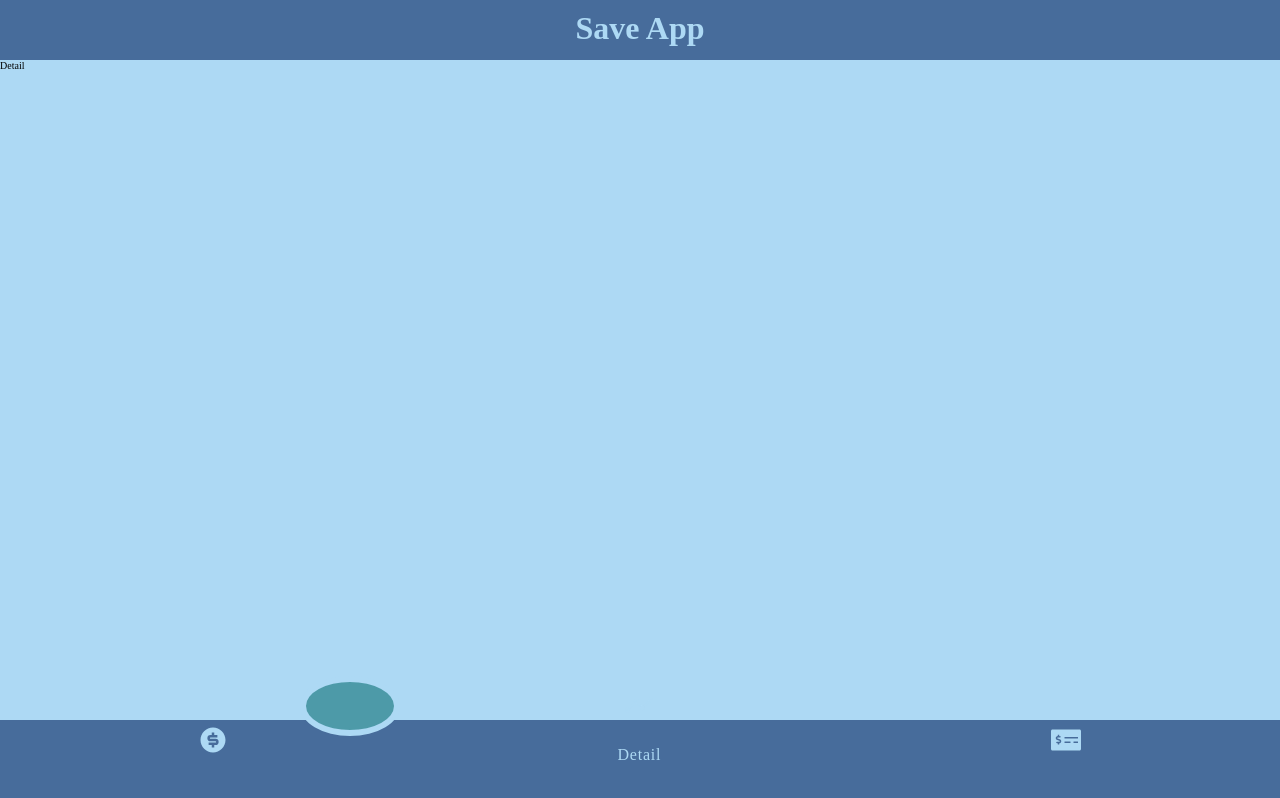
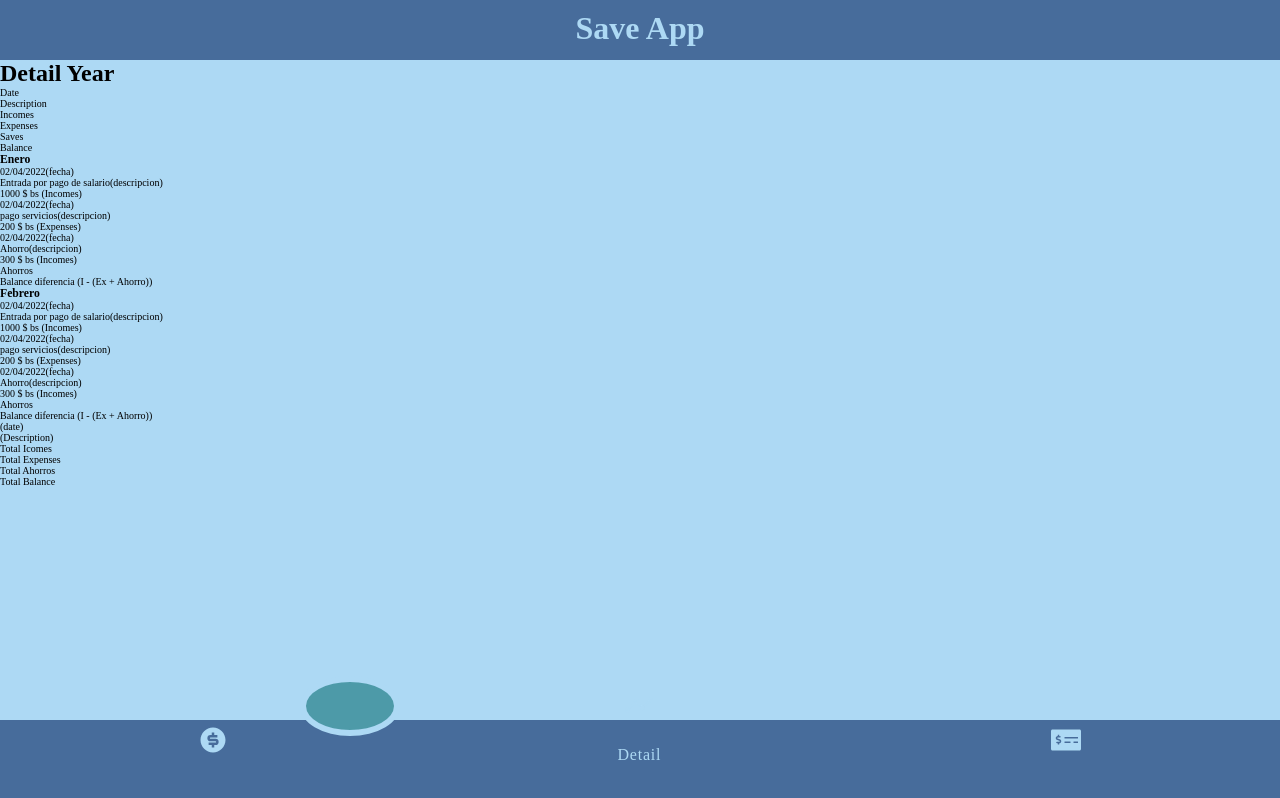
Before and after one commit to jyunakaike/SavesApp, a React app: page / in a window 1280 px wide. Built offline with nearby package versions, Linux system fonts and the light colour scheme.

Commit message:
feat:detail component layout

```diff
--- a/src/pages/Detail/index.jsx
+++ b/src/pages/Detail/index.jsx
@@ -1,4 +1,5 @@
 import React, { useEffect } from 'react';
+
 
 import './style.css';
 
@@ -9,6 +10,119 @@ export const Detail = ({ setActive }) => {
 
 
   return (
-    <div>Detail</div>
+    <section className={'Detail-container'}>
+      <header className={'Detail-header'}><h2>Detail Year</h2></header>
+      <nav className='Detail-nav'  >
+        <div>Date</div>
+        <div>Description</div>
+        <div>Incomes</div>
+        <div>Expenses</div>
+        <div>Saves</div>
+        <div>Balance</div>
+      </nav>
+
+      <main className='Detail-table'>
+        {/* tabla1  */}
+        <div className='Detail-table-container'>
+          <div className='Detail-table-title'>
+            <h3>Enero</h3>
+          </div>
+
+          <div className='Detail-table-detail'>
+            <div>02/04/2022(fecha)</div>
+            <div>Entrada por pago de salario(descripcion)</div>
+            <div>1000 $ bs (Incomes)</div>
+            <div></div>
+            <div></div>
+            <div></div>
+          </div>
+
+          <div className='Detail-table-detail' >
+            <div>02/04/2022(fecha)</div>
+            <div>pago servicios(descripcion)</div>
+            <div></div>
+            <div>200 $ bs (Expenses)</div>
+            <div></div>
+            <div></div>
+          </div>
+
+          <div className='Detail-table-detail'>
+            <div>02/04/2022(fecha)</div>
+            <div>Ahorro(descripcion)</div>
+            <div></div>
+            <div></div>
+            <div>300 $ bs (Incomes)</div>
+            <div></div>
+          </div>
+
+          <div className='Detail-table-detail'>
+            <div></div>
+            <div></div>
+            <div></div>
+            <div></div>
+            <div>Ahorros</div>
+            <div>Balance diferencia (I - (Ex + Ahorro))</div>
+          </div>
+        </div>
+
+
+        {/* tabla2  */}
+        <div className='Detail-table-container'>
+          <div className='Detail-table-title'>
+            <h3>Febrero</h3>
+          </div>
+
+          <div className='Detail-table-detail'>
+            <div>02/04/2022(fecha)</div>
+            <div>Entrada por pago de salario(descripcion)</div>
+            <div>1000 $ bs (Incomes)</div>
+            <div></div>
+            <div></div>
+            <div></div>
+          </div>
+
+          <div className='Detail-table-detail' >
+            <div>02/04/2022(fecha)</div>
+            <div>pago servicios(descripcion)</div>
+            <div></div>
+            <div>200 $ bs (Expenses)</div>
+            <div></div>
+            <div></div>
+          </div>
+
+          <div className='Detail-table-detail'>
+            <div>02/04/2022(fecha)</div>
+            <div>Ahorro(descripcion)</div>
+            <div></div>
+            <div></div>
+            <div>300 $ bs (Incomes)</div>
+            <div></div>
+          </div>
+
+          <div className='Detail-table-detail'>
+            <div></div>
+            <div></div>
+            <div></div>
+            <div></div>
+            <div>Ahorros</div>
+            <div>Balance diferencia (I - (Ex + Ahorro))</div>
+          </div>
+        </div>
+
+        {/* Tabla3  */}
+
+      </main>
+
+      <div>
+        <div>(date)</div>
+        <div>(Description)</div>
+        <div>Total Icomes</div>
+        <div>Total Expenses</div>
+        <div>Total Ahorros</div>
+        <div>Total Balance</div>
+      </div>
+
+    </section>
+
   )
 }
```
